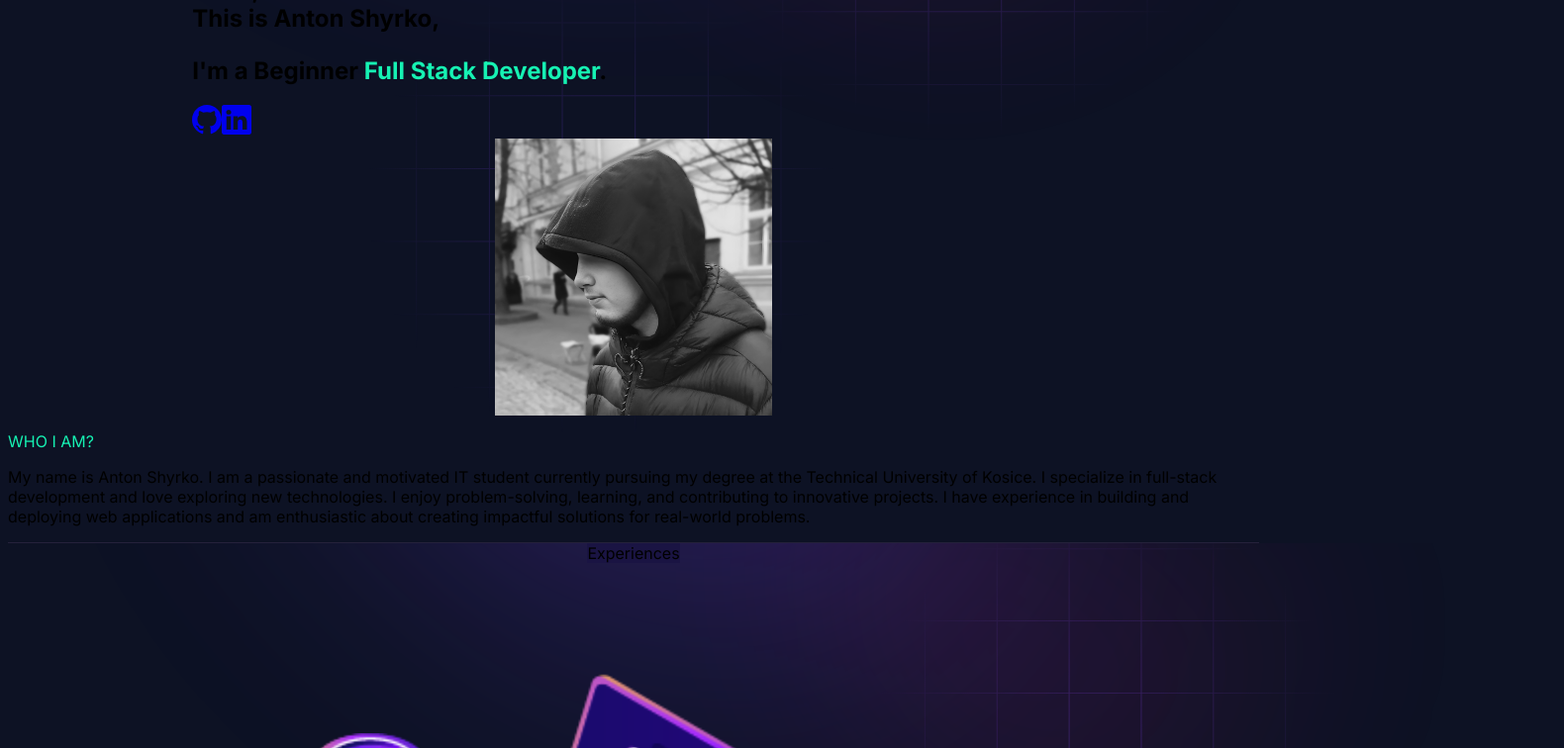
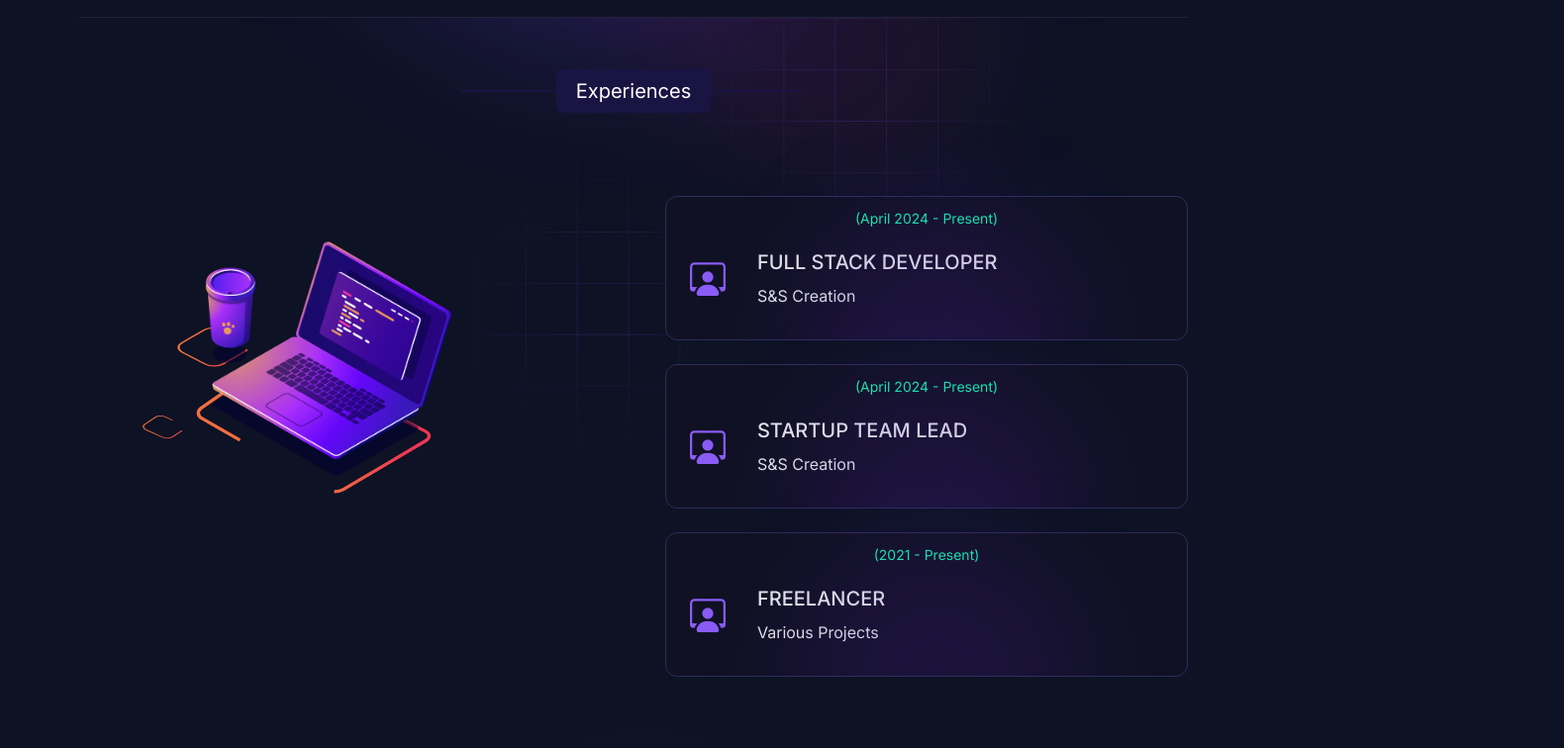
Before and after one commit to Antot-12/Prortfolio-V1, a Next.js app: page /Prortfolio-V1/ in a window 1280 px wide. Shown: the part 1100-1856 px from the top of the page at 99% size, 1580 px wide, since content can reach past the window. Built offline with nearby package versions, Linux system fonts and the light colour scheme.

Commit message:
Updated dep

```diff
--- a/app/components/homepage/experience/index.jsx
+++ b/app/components/homepage/experience/index.jsx
@@ -4,12 +4,10 @@
 import Image from "next/image";
 import { BsPersonWorkspace } from "react-icons/bs";
 import experience from '../../../assets/lottie/code.json';
-import dynamic from 'next/dynamic';
+import { lazy, Suspense } from 'react';
 import GlowCard from "../../helper/glow-card";
 
-const AnimationLottie = dynamic(() => import("../../helper/animation-lottie"), {
-  ssr: false,
-});
+const AnimationLottie = lazy(() => import("../../helper/animation-lottie"));
 
 function Experience() {
   return (
@@ -36,7 +34,9 @@
         <div className="grid grid-cols-1 lg:grid-cols-2 gap-8 lg:gap-16">
           <div className="flex justify-center items-start">
             <div className="w-full h-full">
-              <AnimationLottie animationPath={experience} />
+              <Suspense fallback={<div className="w-full h-64 flex items-center justify-center"><span className="text-gray-400">Loading...</span></div>}>
+                <AnimationLottie animationPath={experience} />
+              </Suspense>
             </div>
           </div>
 
--- a/app/page.js
+++ b/app/page.js
@@ -1,36 +1,10 @@
-// import AboutSection from "./components/homepage/about";
-// import Experience from "./components/homepage/experience";
-// import HeroSection from "./components/homepage/hero-section";
-// import Projects from "./components/homepage/projects";
-// import Skills from "./components/homepage/skills";
-//
-// export default async function Home() {
-//
-//
-//   return (
-//     <div suppressHydrationWarning >
-//       <HeroSection />
-//       <AboutSection />
-//       <Experience />
-//       <Skills />
-//       <Projects />
-//     </div>
-//   )
-// };
-
-
-
-
 "use client";
 
-import dynamic from "next/dynamic";
-
-// Dynamically importing components
-const HeroSection = dynamic(() => import("./components/homepage/hero-section"));
-const AboutSection = dynamic(() => import("./components/homepage/about"));
-const Experience = dynamic(() => import("./components/homepage/experience"));
-const Skills = dynamic(() => import("./components/homepage/skills"));
-const Projects = dynamic(() => import("./components/homepage/projects"));
+import HeroSection from "./components/homepage/hero-section";
+import AboutSection from "./components/homepage/about";
+import Experience from "./components/homepage/experience";
+import Skills from "./components/homepage/skills";
+import Projects from "./components/homepage/projects";
 
 export default function Home() {
     return (
```
Also changed, not shown: package.json (+16 -16 lines), 29 other files (tests, documents, lock files or other folders).
